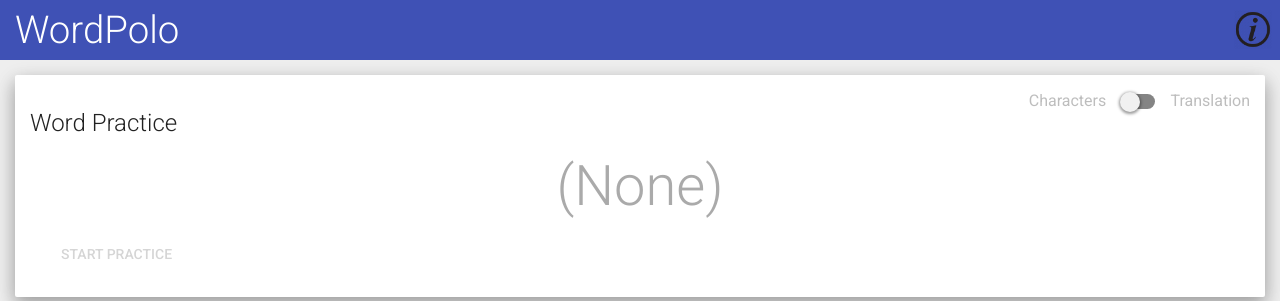
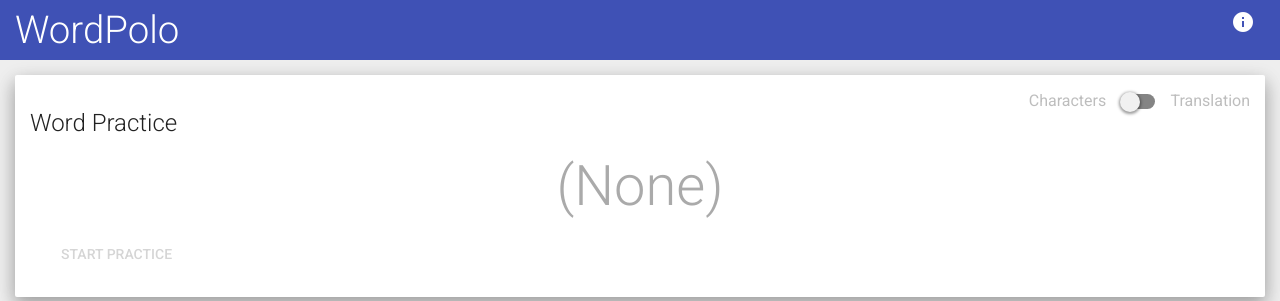
Before and after one commit to ezwang/HackTJ2016, a Flask app: page / in a window 1280 px wide. Shown: the top 301 px of the page. Run offline with Flask 2, Linux system fonts and the light colour scheme; some libraries are stand-ins or nearby versions.

Commit message:
different icon

```diff
--- a/static/css/style.css
+++ b/static/css/style.css
@@ -8,23 +8,19 @@
 {
     padding:15px;
 }
+.navbar-header {
+    width:100%;
+}
 #about-icon-div {
-  position:absolute;
-	right:1vh;
-	top: 0.8vw;
-	height: 3vw;
-	width: 3vw;
-	border-radius: 50%;
-	transition: background-color .2s, box-shadow .2s;
+    display:inline-block;
+    padding:10px;
+    float:right;
+    transition:background-color .2s, box-shadow .2s;
 }
 #about-icon-div:hover {
-	cursor: pointer;
-	background-color: rgba(255, 255, 255, .5);
-	box-shadow: 0 0 5px rgba(0, 0, 0, 0.6);
-}
-#about-icon {
-  height: 3vw;
-	width: 3vw;
+    cursor: pointer;
+    background-color: rgba(255, 255, 255, .5);
+    box-shadow: 0 0 5px rgba(0, 0, 0, 0.6);
 }
 #about-div {
   z-index: 11;
@@ -47,7 +43,7 @@
 }
 #about-div-bg {
   z-index: 10;
-  position: absolute;
+  position: fixed;
   left: 0;
   right: 0;
   top: 0;
--- a/templates/layout.html
+++ b/templates/layout.html
@@ -25,7 +25,7 @@
             <div class="navbar-header">
                 <a class="navbar-brand" href="/" style="font-size:3vw;">WordPolo</a>
                 <div id='about-icon-div'>
-                  <img id='about-icon' src='about.png'>
+                    <i id="about-icon" class="material-icons">info</i>
                 </div>
             </div>
         </div>
```
